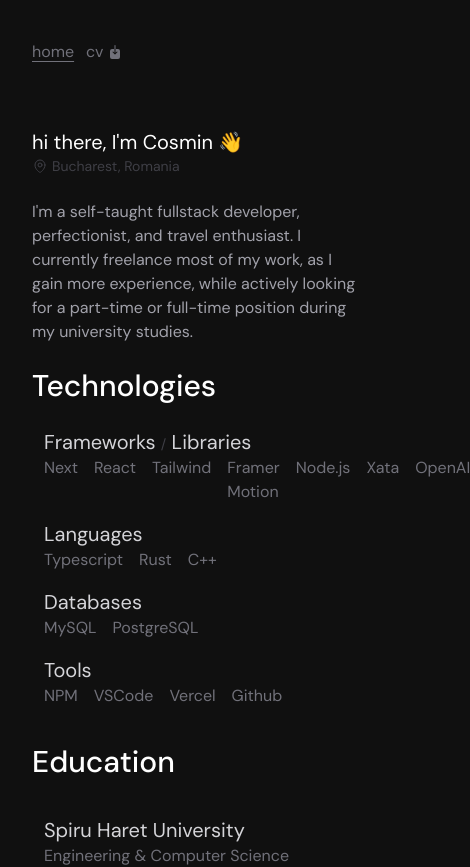
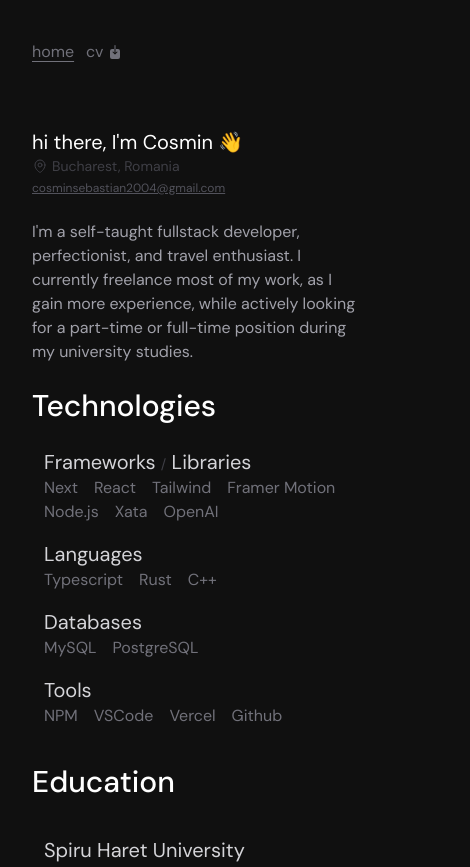
Before and after one commit to shirinox/cxmin.digital, a Next.js app: page / in a window 390 px wide. Shown: the top 867 px of the page, 470 px wide, since content can reach past the window. Built offline with nearby package versions, Linux system fonts and the light colour scheme.

Commit message:
✨ UI fix & more

```diff
--- a/app/layout.tsx
+++ b/app/layout.tsx
@@ -7,8 +7,8 @@ import Footer from '@/components/Footer';
 const dm_sans = DM_Sans({ weight: ['400', '500', '700'], subsets: ['latin'] });
 
 export const metadata: Metadata = {
-	title: 'Create Next App',
-	description: 'Generated by create next app',
+	title: 'cxmin.digital | fullstack developer',
+	description: 'cxmin.digital is my personal website and portfolio, where I showcase my projects and skills.',
 };
 
 export default function RootLayout({ children }: { children: React.ReactNode }) {
--- a/app/page.tsx
+++ b/app/page.tsx
@@ -3,15 +3,24 @@
 import { motion } from 'framer-motion';
 import { MapPinIcon } from '@heroicons/react/24/outline';
 import Wrapper from '@/components/Wrapper';
+import Link from 'next/link';
 
 const Home = () => {
 	return (
 		<motion.div initial={{ opacity: 0 }} animate={{ opacity: 1 }} className='mt-16 mb-12'>
 			<h1 className='text-xl'>hi there, I&apos;m Cosmin 👋</h1>
-			<div className='flex gap-1 items-center text-sm text-zinc-700'>
-				<MapPinIcon className='w-4 my-auto' />
-				<p>Bucharest, Romania</p>
+			<div className='flex flex-col md:flex-row gap-1 justify-center md:items-center md:justify-normal text-sm text-zinc-700'>
+				<div className='flex gap-1'>
+					<MapPinIcon className='w-4 my-auto' />
+					<p>Bucharest, Romania</p>
+				</div>
+
+				<span className='hidden md:block'>&bull;</span>
+				<Link className='text-xs underline text-zinc-600' href='mailto:cosminsebastian2004@gmail.com'>
+					cosminsebastian2004@gmail.com
+				</Link>
 			</div>
+
 			<p className='text-zinc-400 my-6'>
 				I&apos;m a self-taught fullstack developer, perfectionist, and travel enthusiast. I currently freelance
 				most of my work, as I gain more experience, while actively looking for a part-time or full-time position
--- a/components/Navbar.tsx
+++ b/components/Navbar.tsx
@@ -9,7 +9,12 @@ const Navbar = () => {
 		<motion.nav initial={{ translateY: -100 }} animate={{ translateY: 0 }} className='my-10'>
 			<ul className='flex gap-3'>
 				<NavLink path='/' text='home' href='/' />
-				<NavLink path='/cv' text='cv' href='/cv' icon={<ArrowDownOnSquareIcon className='w-4' />} />
+				<NavLink
+					path='/cv'
+					text='cv'
+					href='https://data.shirinox.me/s/B5sKpSekNxTAESP/download'
+					icon={<ArrowDownOnSquareIcon className='w-4' />}
+				/>
 			</ul>
 		</motion.nav>
 	);
--- a/components/Wrapper.tsx
+++ b/components/Wrapper.tsx
@@ -9,7 +9,7 @@ const TechnologiesWrapper = ({ title, children }: Props) => {
 	return (
 		<div className='ml-3'>
 			<h3 className='text-xl text-zinc-300'>{title}</h3>
-			<ul className='text-zinc-500 flex gap-4'>{children}</ul>
+			<ul className='text-zinc-500 flex gap-4 flex-wrap gap-y-0'>{children}</ul>
 		</div>
 	);
 };
```
